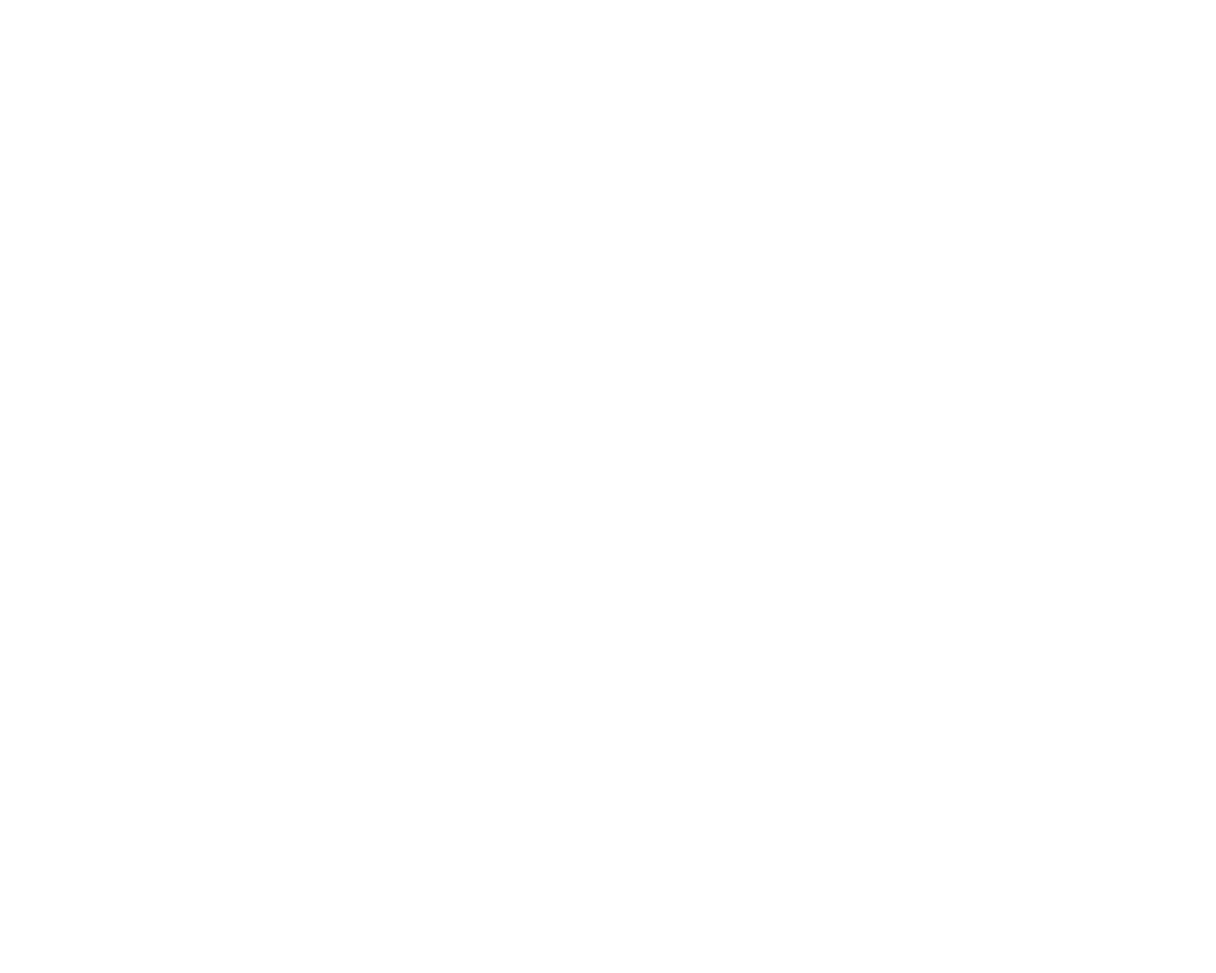
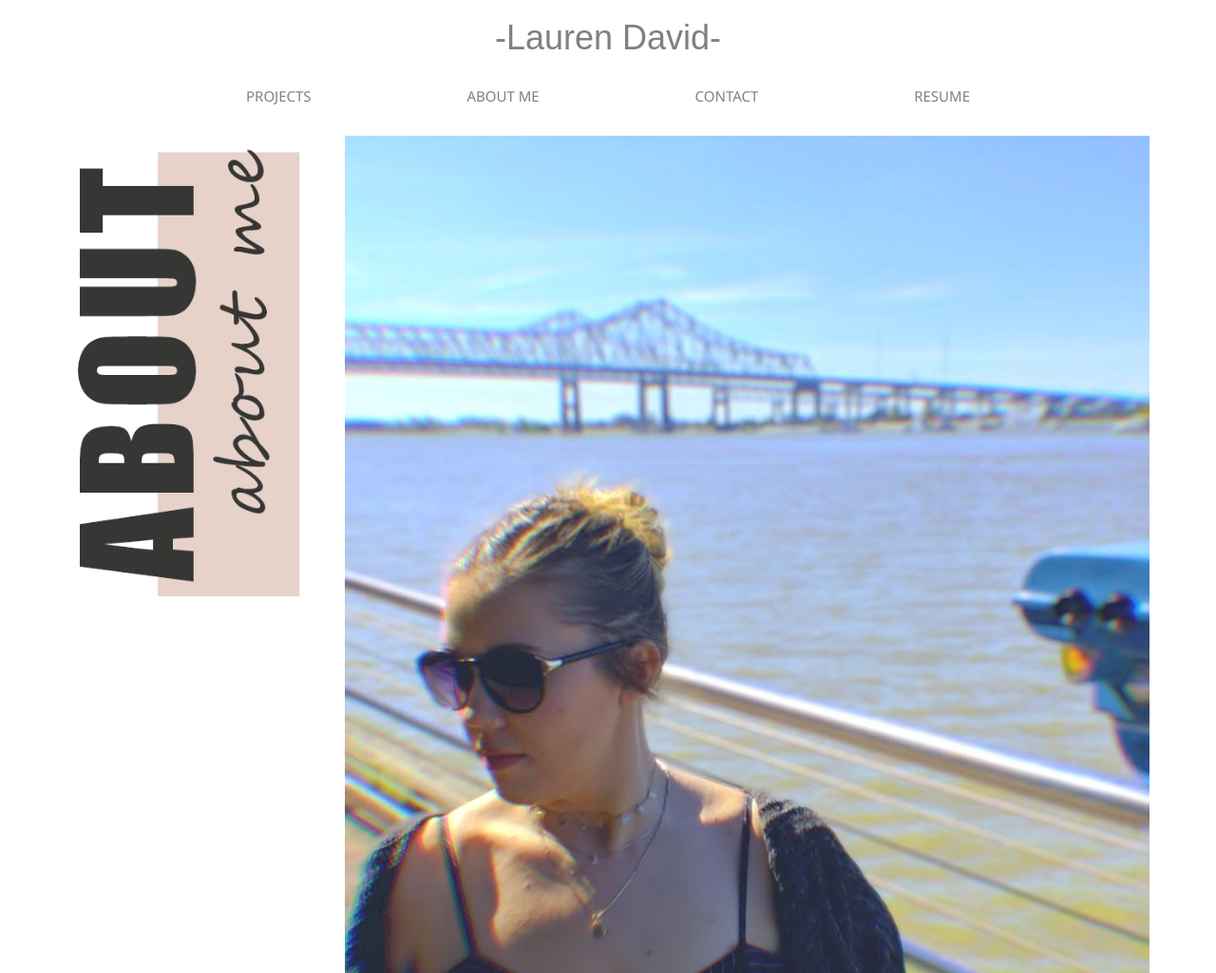
Before and after one commit to Ledavid180/Ledavid180.github.io, a plain HTML site: page aboutPersonalPortfolio.html in a window 1280 px wide. Shown: the top 1025 px of the page at 95% size. Before the commit the page ends 800 px from the top, so only its background shows below. Drawn offline with Linux system fonts and the light colour scheme.

Commit message:
work on about and projects pages

```diff
--- a/aboutPersonalPortfolio.html
+++ b/aboutPersonalPortfolio.html
@@ -0,0 +1,49 @@
+<!DOCTYPE html>
+<html lang="en">
+<head>
+    <meta charset="UTF-8">
+    <meta name="viewport" content="width=device-width, initial-scale=1.0">
+    <meta http-equiv="X-UA-Compatible" content="ie=edge">
+    <link rel="stylesheet" href="css/bootstrap.css">
+    <link rel="stylesheet" href="css/stylesheetAbout.css">
+    <title>Lauren David-About Me</title>
+</head>
+<body>
+    <header>
+        <div class="heading container">
+            <div class="row">
+                <div class="logo col-12-sm">
+                    <h1><a href="./index.html">-Lauren David-</a></h1>
+                </div>
+            </div>
+
+            <div class="row">
+                <div class="navbar col-sm-12">
+                    <ul>
+                        <li><a href="./projectsPersonalPortfolio.html">projects</a></li>
+                        <li><a href="./aboutPersonalPortfolio.html">about me</a></li>
+                        <li><a href="./contactPersonalPortfolio.html">contact</a></li>
+                        <li><a href="./resumePersonalPortfolio.html">resume</a></li>
+                    </ul>
+                </div>
+            </div>
+        </div>
+    </header>
+    <main>
+        <div class="container">
+            <div class="row">
+                    <div class="col-sm-3">
+                        <img src="media/aboutme.PNG" class="img-responsive" alt="about" />
+                    </div>
+                    <div class="col-sm-9">
+                        <img src="media/innolablury.jpg" class="innola img-responsive" alt="lauren david" width="650" height="400"/>
+                        <p class="bio">Lorem ipsum dolor sit amet consectetur adipisicing elit. Id doloremque officia doloribus cumque dolores, quae dolorum reiciendis nihil natus incidunt. Lorem ipsum dolor sit amet consectetur adipisicing elit. Fugiat commodi culpa quaerat temporibus repellendus perspiciatis molestiae officia ipsum dolorem dolorum.<br> Saepe atque eaque fugiat minus.
+                        Lorem, ipsum dolor sit amet consectetur adipisicing elit. Eaque, id!lendus. Lorem ipsum dolor sit amet consectetur adipisicing elit. Cumque, quibusdam.
+                        </p>
+                    </div>
+                </div>
+            </div>
+        </div>
+    </main>
+</body>
+</html>
--- a/css/stylesheetAbout.css
+++ b/css/stylesheetAbout.css
@@ -0,0 +1,56 @@
+.heading {
+    padding: 0 0;
+}
+
+.logo {
+    text-align: center;
+}
+
+.logo a {
+    color: gray;
+    font-family: Segoe Script, Arial, Helvetica, sans-serif;
+    text-decoration: none;
+}
+
+
+.navbar {
+    text-align: center;
+    padding-top: 20px;
+}
+
+.navbar ul {
+    list-style: none;
+}
+
+.navbar li {
+    display: inline;
+}
+
+.navbar a {
+    color: gray;
+    font-size: 15px;
+    font-weight: thin;
+    font-family: 'Segoe UI', Tahoma, Geneva, Verdana, sans-serif;
+    text-transform: uppercase;
+    text-decoration: none;
+    padding: 0 60px;
+    margin-right: 40px;
+}
+
+.navbar a:hover {
+    font-size: 17px;
+}
+
+.innola {
+    float: right;
+    width: 100%;
+}
+
+.bio {
+    color: #
+}
+
+
+element.style {
+
+}
--- a/css/stylesheetContact.css
+++ b/css/stylesheetContact.css
@@ -0,0 +1,42 @@
+.heading {
+    padding: 0 0;
+}
+
+.logo {
+    text-align: center;
+}
+
+.logo a {
+    color: gray;
+    font-family: Segoe Script, Arial, Helvetica, sans-serif;
+    text-decoration: none;
+}
+
+
+.navbar {
+    text-align: center;
+    padding-top: 20px;
+}
+
+.navbar ul {
+    list-style: none;
+}
+
+.navbar li {
+    display: inline;
+}
+
+.navbar a {
+    color: gray;
+    font-size: 15px;
+    font-weight: thin;
+    font-family: 'Segoe UI', Tahoma, Geneva, Verdana, sans-serif;
+    text-transform: uppercase;
+    text-decoration: none;
+    padding: 0 60px;
+    margin-right: 40px;
+}
+
+.navbar a:hover {
+    font-size: 17px;
+}
--- a/css/stylesheetProjects.css
+++ b/css/stylesheetProjects.css
@@ -1,6 +1,3 @@
-body {
-    background: #E6D2C9;
-}
 .heading {
     padding: 0 0;
 }
@@ -44,3 +41,11 @@ body {
 .navbar a:hover {
     font-size: 17px;
 }
+
+.sidedescription {
+    writing-mode: vertical-rl;
+    text-orientation: mixed;
+    height: 300px;
+    width: 150px;
+    background:lightpink;
+}
--- a/css/stylesheetResume.css
+++ b/css/stylesheetResume.css
@@ -0,0 +1,42 @@
+.heading {
+    padding: 0 0;
+}
+
+.logo {
+    text-align: center;
+}
+
+.logo a {
+    color: gray;
+    font-family: Segoe Script, Arial, Helvetica, sans-serif;
+    text-decoration: none;
+}
+
+
+.navbar {
+    text-align: center;
+    padding-top: 20px;
+}
+
+.navbar ul {
+    list-style: none;
+}
+
+.navbar li {
+    display: inline;
+}
+
+.navbar a {
+    color: gray;
+    font-size: 15px;
+    font-weight: thin;
+    font-family: 'Segoe UI', Tahoma, Geneva, Verdana, sans-serif;
+    text-transform: uppercase;
+    text-decoration: none;
+    padding: 0 60px;
+    margin-right: 40px;
+}
+
+.navbar a:hover {
+    font-size: 17px;
+}
```
Also changed, not shown: contactPersonalPortfolio.html (+33 -0 lines), index.html (+5 -5 lines), projectsPersonalPortfolio.html (+32 -5 lines), resumePersonalPortfolio.html (+33 -0 lines), media/aboutme.PNG (added), media/airbox.PNG (added), media/bloomLanding.PNG (added), media/innola (1).jpg (added), media/innola3.jpg (added), media/innolablury.jpg (added), media/innolafuzzy.jpg (added), media/innolatrippy.jpg (added), media/projects.PNG (added).
